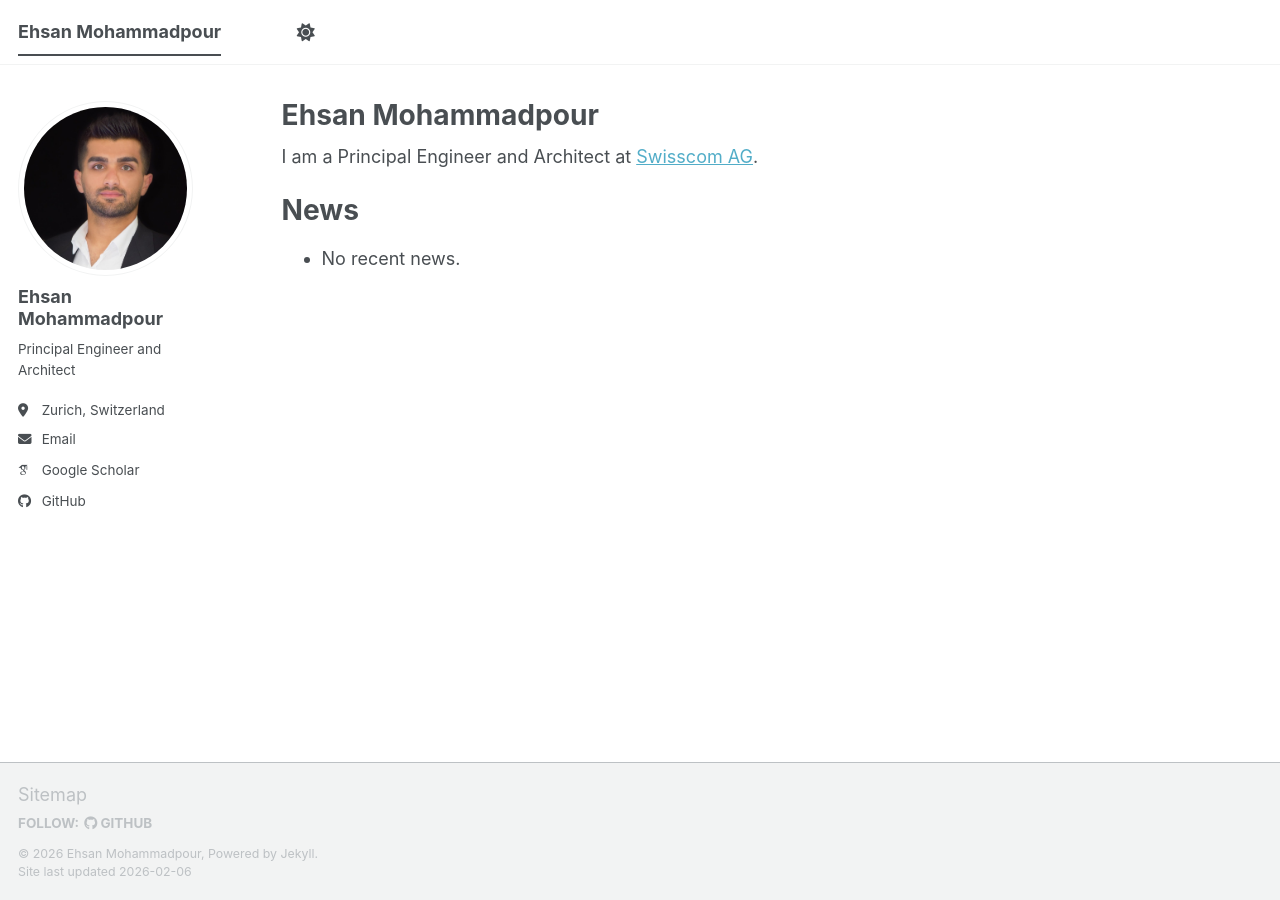
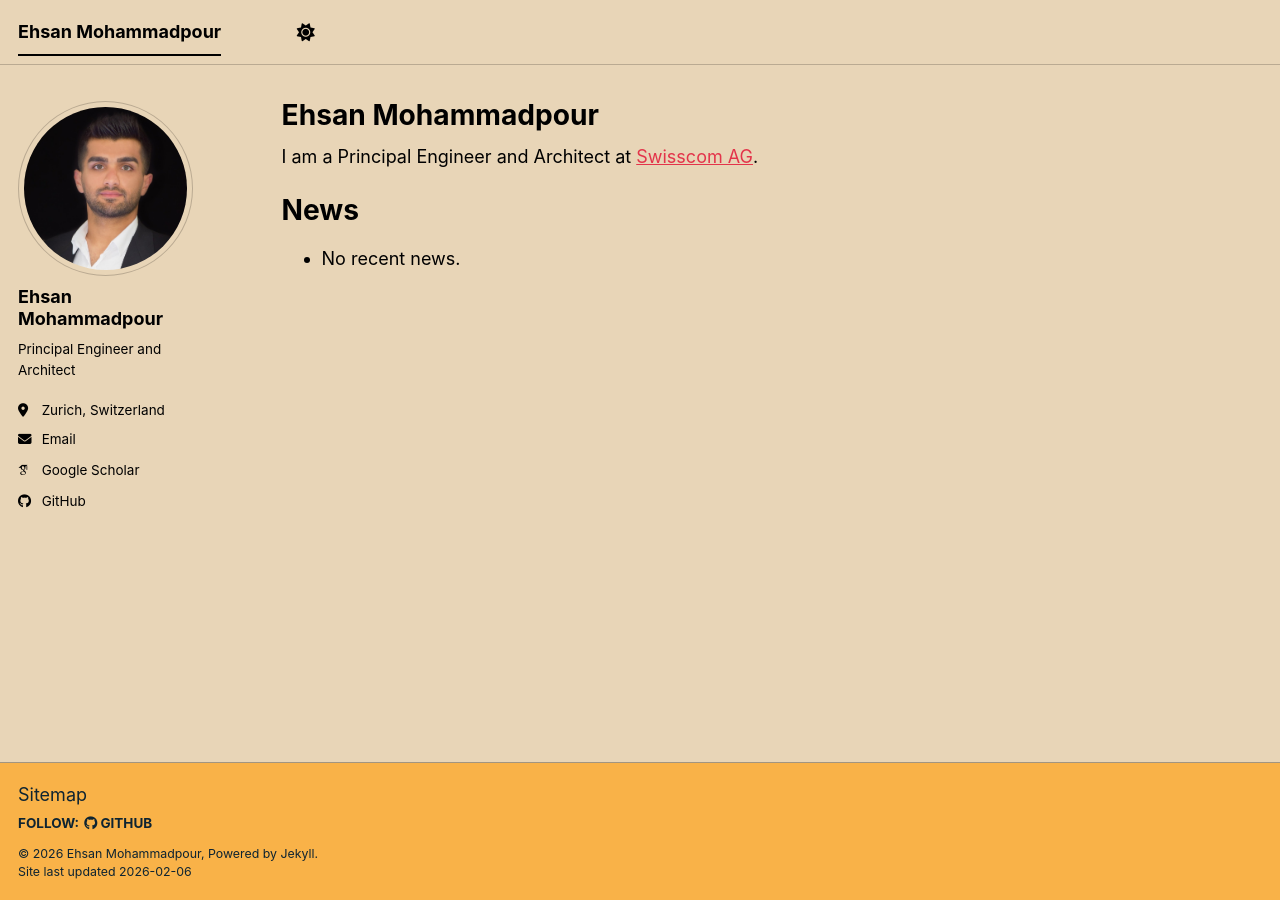
Before and after one commit to ehsanmpd/ehsanmpd.github.io, a Jekyll site: the page built from _pages/about.md, in a window 1280 px wide. Built offline with Jekyll 4.4.1, drawn with Linux system fonts in a browser that asks for light colours; some web fonts are replaced; a script bundle is joined from its source files by our own code; library files that are not in the unit come from our copies.

Commit message:
changed the template to sunrise

```diff
--- a/_config.yml
+++ b/_config.yml
@@ -8,7 +8,7 @@
 
 # Basic Site Settings
 locale                   : "en-US"
-site_theme               : "default" # The available themes options are "default", "air", "sunrise", "mint", "dirt" and "contrast"
+site_theme               : "sunrise" # The available themes options are "default", "air", "sunrise", "mint", "dirt" and "contrast"
 title                    : "Ehsan Mohammadpour"
 title_separator          : "-"
 name                     : &name "Ehsan Mohammadpour"
--- a/_pages/about.md
+++ b/_pages/about.md
@@ -7,7 +7,7 @@
   - /about.html
 ---
 
-I am a Principal Engineer and Architect at [Swisscom AG](https://www.swisscom.ch/en).
+I am a Principal Engineer and Architect at [Swisscom AG](https://www.swisscom.ch).
 
 News
 ======
```
